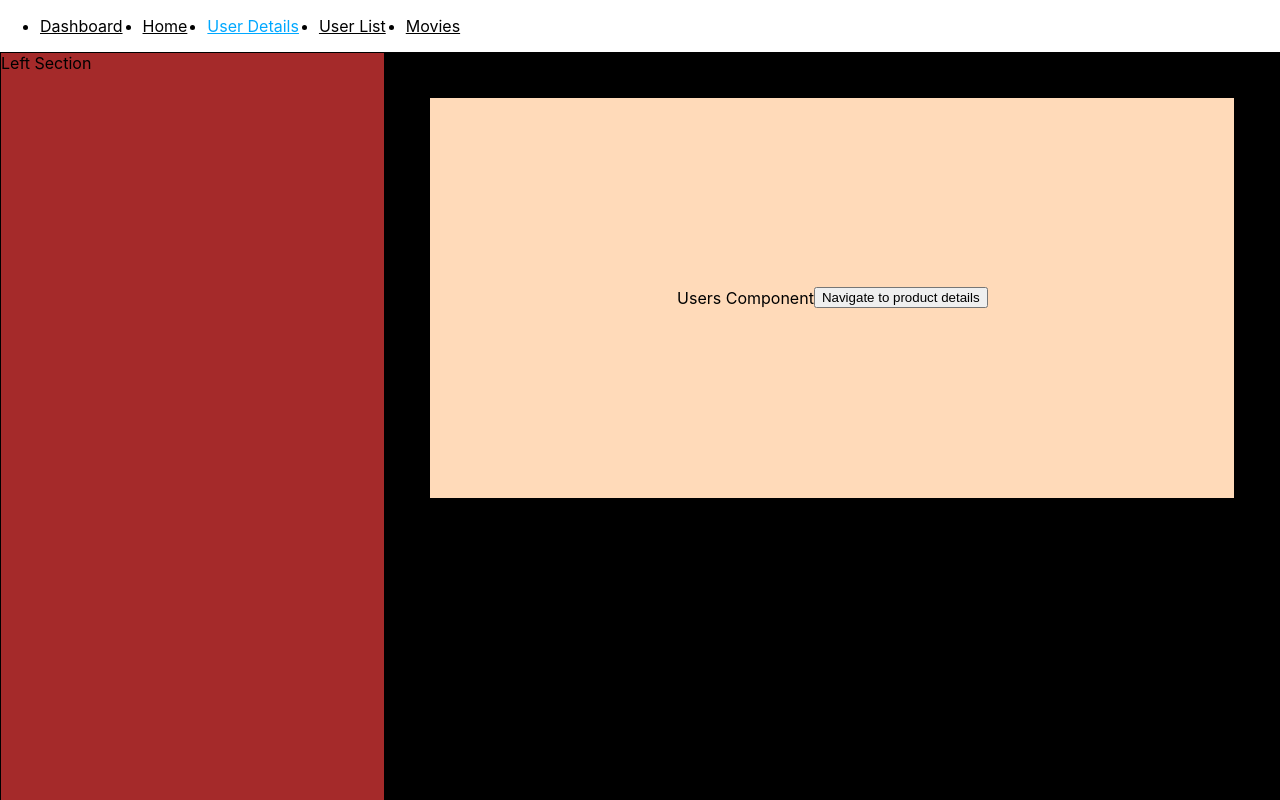
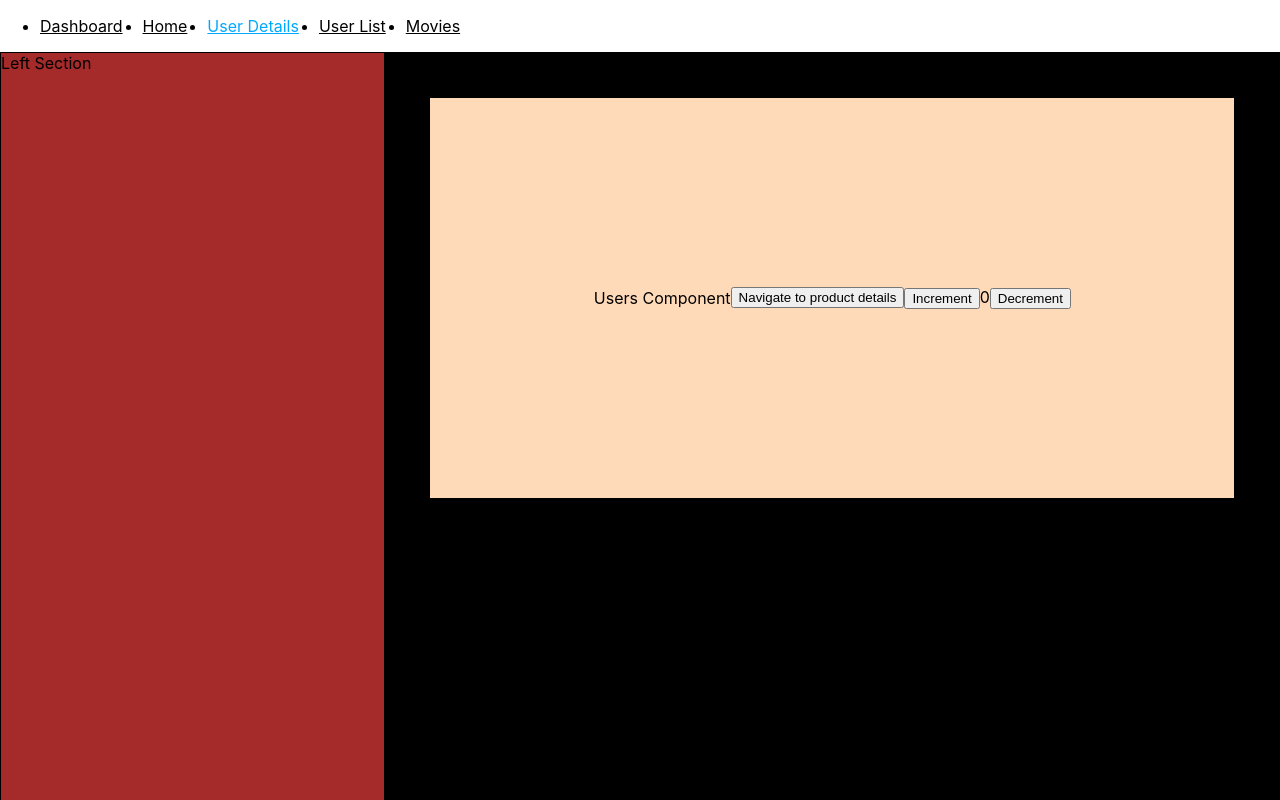
Before and after one commit to shailus1029/React-learning, a React (Create React App) app: page /userDetails in a window 1280 px wide. Shown: the top 800 px of the page. Built offline with nearby package versions, Linux system fonts and the light colour scheme; the HTML template or start-up script is replaced by a standard one.

Commit message:
Redux integration

```diff
--- a/package.json
+++ b/package.json
@@ -3,13 +3,16 @@
   "version": "0.1.0",
   "private": true,
   "dependencies": {
+    "@reduxjs/toolkit": "^2.2.7",
     "@testing-library/jest-dom": "^5.17.0",
     "@testing-library/react": "^13.4.0",
     "@testing-library/user-event": "^13.5.0",
     "react": "^18.3.1",
     "react-dom": "^18.3.1",
+    "react-redux": "^9.1.2",
     "react-router-dom": "^6.26.0",
     "react-scripts": "5.0.1",
+    "redux": "^5.0.1",
     "web-vitals": "^2.1.4"
   },
   "scripts": {
--- /dev/null
+++ b/src/Components/Counter.tsx
@@ -0,0 +1,36 @@
+import React from "react";
+import { useSelector, useDispatch } from "react-redux";
+import { decrement, increment } from "../actions/counterAction";
+
+const Counter = () => {
+  const counter = useSelector((state) => state.counterReducer);
+  const dispatch = useDispatch();
+
+  return (
+    <div
+      style={{
+        display: "flex",
+        justifyContent: "center",
+        alignItems: "center",
+      }}
+    >
+      <div>
+        <button
+          aria-label="Increment value"
+          onClick={() => dispatch(increment())}
+        >
+          Increment
+        </button>
+        <span>{counter.count}</span>
+        <button
+          aria-label="Decrement value"
+          onClick={() => dispatch(decrement())}
+        >
+          Decrement
+        </button>
+      </div>
+    </div>
+  );
+};
+
+export default Counter;
--- a/src/Components/User.tsx
+++ b/src/Components/User.tsx
@@ -1,30 +1,39 @@
 import React from "react";
 import { useNavigate, useParams } from "react-router-dom";
-
+import Counter from "./Counter.tsx";
 
 const User = () => {
   const navigate = useNavigate();
 
-  const productSlug = "ledTv"
+  const productSlug = "ledTv";
 
   return (
+    <>
       <div
         style={{
           width: "90%",
           height: "50vh",
           backgroundColor: "peachpuff",
           margin: "5%",
-        textAlign: 'center',
-        display: 'flex',
-        alignItems: 'center',
-        justifyContent: 'center'
+          textAlign: "center",
+          display: "flex",
+          alignItems: "center",
+          justifyContent: "center",
         }}
       >
         Users Component
-      <button className="btn" onClick={() => navigate(`/products/${productSlug}`)}>
+        <button
+          className="btn"
+          onClick={() => navigate(`/products/${productSlug}`)}
+        >
           Navigate to product details
         </button>
+        <br />
+        <div>
+          <Counter />
         </div>
+      </div>
+    </>
   );
 };
 
--- /dev/null
+++ b/src/actions/counterAction.js
@@ -0,0 +1,20 @@
+export const increment = (task) => {
+    return {
+        type: 'INCREMENT',
+        payload: task,
+    };
+};
+
+export const decrement = (value) => {
+    return {
+        type: 'DECREMENT',
+        payload: value,
+    };
+};
+
+export const incrementByAmount = (value) => {
+    return {
+        type: 'INCREMENT_BY_AMOUNT',
+        payload: value,
+    };
+};
--- /dev/null
+++ b/src/reducers/countReducer.js
@@ -0,0 +1,19 @@
+/* Initial state of reducer */
+const initialState = {
+  count: 0,
+};
+
+const counterReducer = (state = initialState, action) => {
+  switch (action.type) {
+    case "INCREMENT":
+      return { ...state, count: state.count + 1 };
+    case "DECREMENT":
+      return { ...state, count: state.count - 1 };
+    case "INCREMENT_BY_AMOUNT":
+      return { ...state, count: state.count + action.payload };
+    default:
+      return state;
+  }
+};
+
+export default counterReducer;
--- /dev/null
+++ b/src/reducers/index.js
@@ -0,0 +1,10 @@
+import { combineReducers } from "redux";
+import counterReducer from "./countReducer"
+
+// Combine Reducers
+const rootReducer = combineReducers({
+    counterReducer: counterReducer,
+  // Add other reducers here if you have more
+});
+
+export default rootReducer;
--- /dev/null
+++ b/src/store.js
@@ -0,0 +1,4 @@
+import { configureStore } from "@reduxjs/toolkit";
+import rootReducer from "./reducers/index";
+
+export default configureStore({ reducer: rootReducer });
```
Also changed, not shown: src/App.js (+8 -1 lines), 1 other file (tests, documents, lock files or other folders). Lines whose indentation alone changed are shown as unchanged.
